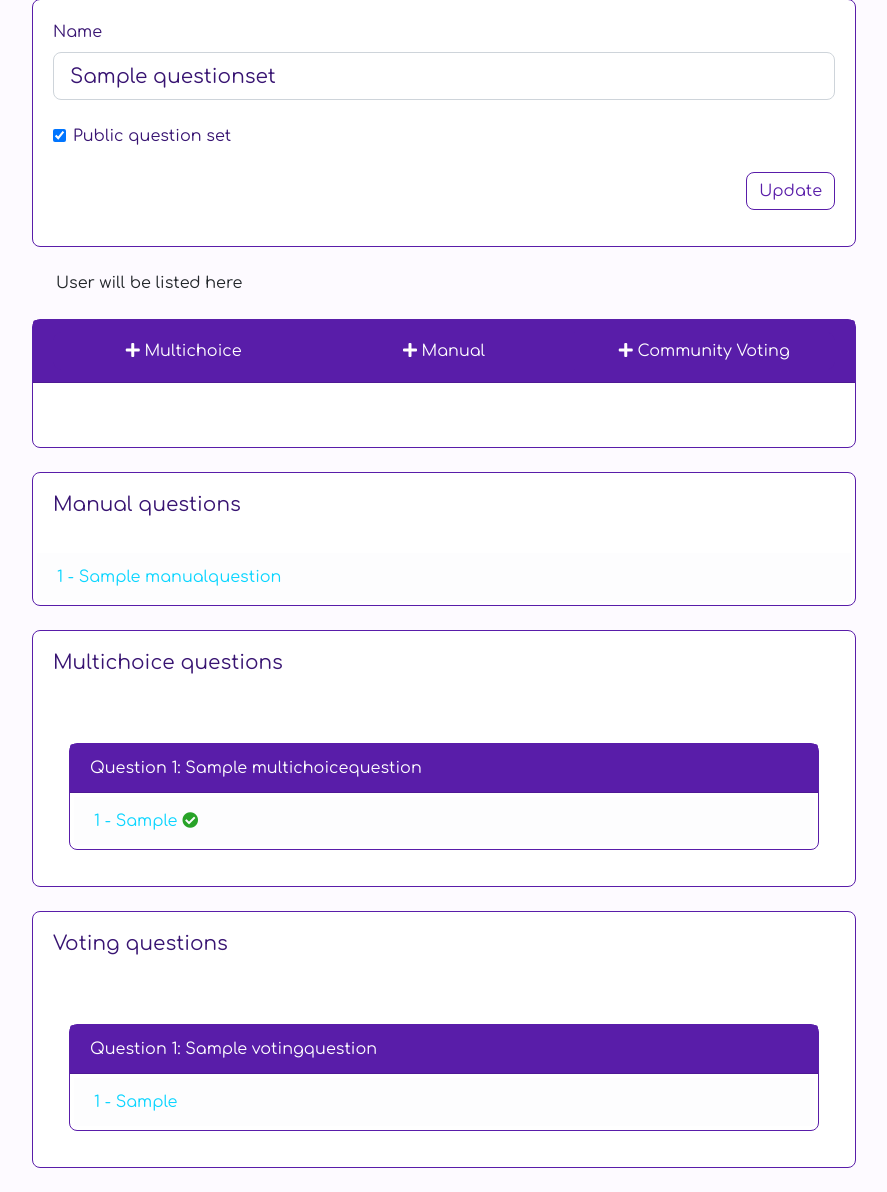
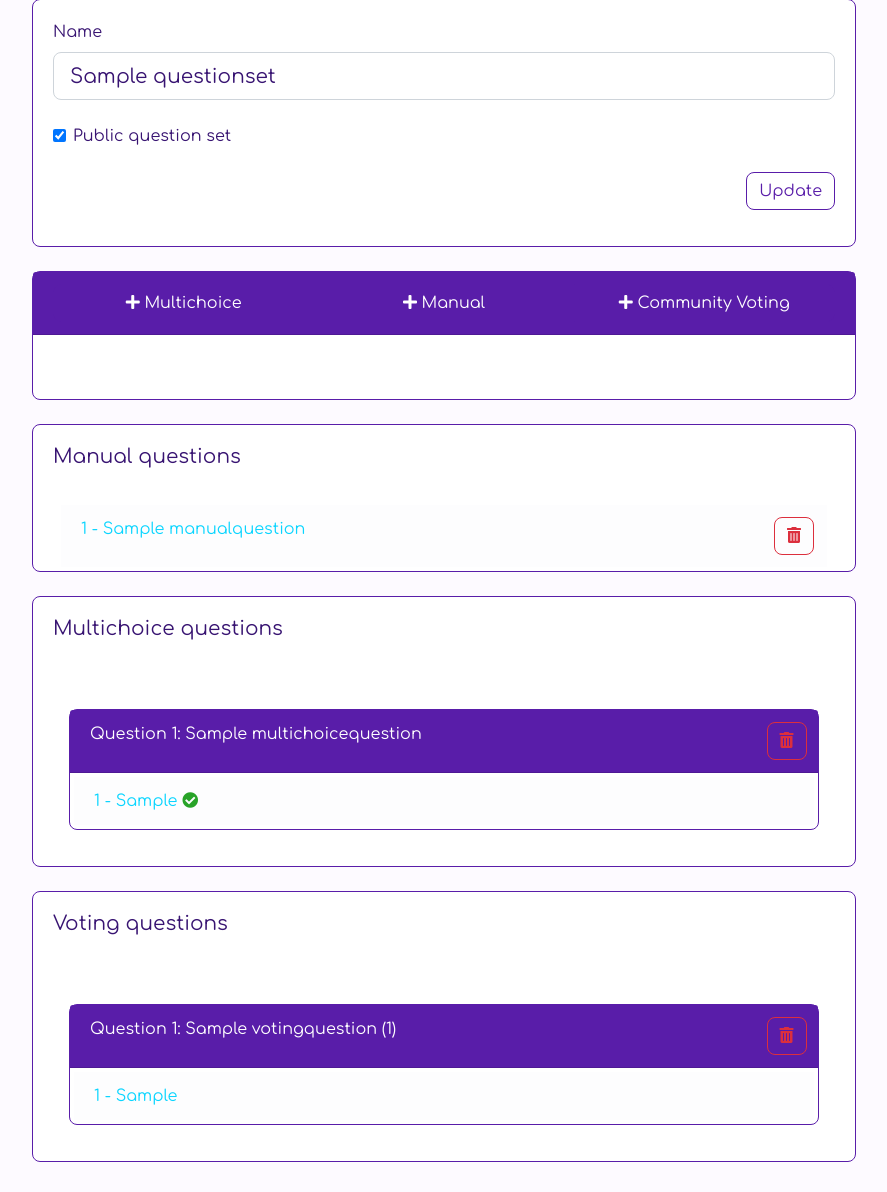
Before and after one commit to gerardocm/online-quiz-platform, a Flask app: page /create-question-set/1 in a window 1280 px wide. Shown: the part 97-1289 px from the top of the page, without its empty margins (196-1083 px from the left). After the commit the page ends 1259 px from the top, so only its background shows below. Run offline with Flask 2, Linux system fonts and the light colour scheme; a user stored in the database is signed in; tables that the repository leaves empty hold one stand-in row (values such as "Sample post"); some libraries are stand-ins or nearby versions.

Commit message:
Delete questions on question set create page

```diff
--- a/onlinequiz/main.py
+++ b/onlinequiz/main.py
@@ -87,10 +87,6 @@ def __get_full_question_set(set_id):
   for question in voting_questions:
     question.options = VotingOption.query.filter_by(voting_question=question.id).all()
 
-  print(multichoice_question)
-  print(manual_question)
-  print(voting_question)
-
   return {
     "multichoice_questions": multichoice_questions,
     "manual_questions": manual_questions,
@@ -175,6 +171,28 @@ def multichoice_question_post(set_id):
   response.status_code = 200
   return response
 
+@main.route('/create-question-set/<int:set_id>/multichoice-question/<int:question_id>', methods=['DELETE'])
+@login_required
+def multichoice_question_delete(set_id, question_id):
+  question_set = QuestionSet.query.filter_by(id=set_id).first()
+  if question_set.owner != current_user.id:
+    return redirect(url_for('main.not_auth'))
+
+  question = MultichoiceQuestion.query.filter_by(id=question_id).first()
+  if question is None:
+    raise InvalidUsage('Multichoice question not found.', status_code=500)
+
+  options = MultichoiceOption.query.filter_by(multichoice_question=question.id).all()
+  for option in options:
+    db.session.delete(option)
+    db.session.commit()
+
+  db.session.delete(question)
+  db.session.commit()
+  response = jsonify({})
+  response.status_code = 200
+  return response
+
 @main.route('/create-question-set/<int:set_id>/manual-question')
 @login_required
 def manual_question(set_id):
@@ -213,6 +231,24 @@ def manual_question_post(set_id):
   })
   response.status_code = 200
   return response
+
+@main.route('/create-question-set/<int:set_id>/manual-question/<int:question_id>', methods=['DELETE'])
+@login_required
+def manual_question_delete(set_id, question_id):
+  question_set = QuestionSet.query.filter_by(id=set_id).first()
+  if question_set.owner != current_user.id:
+    return redirect(url_for('main.not_auth'))
+
+  question = ManualQuestion.query.filter_by(id=question_id).first()
+  if question is None:
+    raise InvalidUsage('Manual question not found.', status_code=500)
+
+  db.session.delete(question)
+  db.session.commit()
+  response = jsonify({})
+  response.status_code = 200
+  return response
+
 
 @main.route('/create-question-set/<int:set_id>/voting-question')
 @login_required
@@ -264,6 +300,28 @@ def voting_question_post(set_id):
   response.status_code = 200
   return response
 
+@main.route('/create-question-set/<int:set_id>/voting-question/<int:question_id>', methods=['DELETE'])
+@login_required
+def voting_question_delete(set_id, question_id):
+  question_set = QuestionSet.query.filter_by(id=set_id).first()
+  if question_set.owner != current_user.id:
+    return redirect(url_for('main.not_auth'))
+
+  question = VotingQuestion.query.filter_by(id=question_id).first()
+  if question is None:
+    raise InvalidUsage('Voting question not found.', status_code=500)
+
+  options = VotingOption.query.filter_by(voting_question=question.id).all()
+  for option in options:
+    db.session.delete(option)
+    db.session.commit()
+
+  db.session.delete(question)
+  db.session.commit()
+  response = jsonify({})
+  response.status_code = 200
+  return response
+
 class InvalidUsage(Exception):
     status_code = 400
 
--- a/onlinequiz/templates/create-question-set.html
+++ b/onlinequiz/templates/create-question-set.html
@@ -48,11 +48,8 @@
         </form>
       </div>
     </div>
+
     {% if set_id %}
-      <div class="m-4">
-        User will be listed here
-      </div>
-
       <div class="my-4">
         <div class="card w-100">
           <div class="card-header text-center">
@@ -78,17 +75,24 @@
       </div>
       <div class="my-4" id="manual-questions">
         <div class="card w-100">
-          <!-- <div class="card-header">
-            Manual questions
-          </div> -->
           <div class="card-body">
             <h5 class="card-title">Manual questions</h5>
           </div>
           <div class="card-body p-1">
-            <ul class="list-group list-group-flush" id="manual-question-list">
+            <ul class="list-group list-group-flush mx-4" id="manual-question-list">
               {% for question in questions.manual_questions %}
-                <li class="list-group-item list-group-item-action list-group-item-light">
-                  {{loop.index}} - {{question.question}}
+                <li class="list-group-item list-group-item-action list-group-item-light" id="{{question.id}}">
+                  <div class="row" >
+                    <div class="col-sm-11">
+                      {{loop.index}} - {{question.question}}
+                    </div>
+                    <div class="col-sm-1">
+                      <button type="button" class="btn btn-outline-danger" id="btn-delete-question"
+                        onclick="deleteManualQuestion({{question.id}})">
+                        <i class="fas fa-trash-alt"></i>
+                      </button>
+                    </div>
+                  </div>
                 </li>
               {% endfor %}
             </ul>
@@ -100,11 +104,21 @@
           <div class="card-body">
             <h5 class="card-title">Multichoice questions</h5>
           </div>
-          <div class="card-body">
+          <div class="card-body" id="multichoice-question-list">
             {% for question in questions.multichoice_questions %}
-              <div class="card w-auto m-3">
+              <div class="card w-auto m-3" id="{{question.id}}">
                 <div class="card-header">
-                  Question {{loop.index}}: {{question.question}}
+                  <div class="row">
+                    <div class="col-sm-11">
+                      Question {{loop.index}}: {{question.question}}
+                    </div>
+                    <div class="col-sm-1">
+                      <button type="button" class="btn btn-outline-danger" id="btn-delete-question"
+                        onclick="deleteMultichoiceQuestion({{question.id}})">
+                        <i class="fas fa-trash-alt"></i>
+                      </button>
+                    </div>
+                  </div>
                 </div>
                 <div class="card-body p-1">
                   <ul class="list-group list-group-flush" id="manual-question-list">
@@ -131,11 +145,21 @@
           <div class="card-body">
             <h5 class="card-title">Voting questions</h5>
           </div>
-          <div class="card-body">
+          <div class="card-body" id="voting-question-list">
             {% for question in questions.voting_questions %}
-              <div class="card w-auto m-3">
+              <div class="card w-auto m-3" id="{{question.id}}">
                 <div class="card-header">
-                  Question {{loop.index}}: {{question.question}}
+                  <div class="row">
+                    <div class="col-sm-11">
+                      Question {{loop.index}}: {{question.question}} ({{question.id}})
+                    </div>
+                    <div class="col-sm-1">
+                      <button type="button" class="btn btn-outline-danger" id="btn-delete-question"
+                        onclick="deleteVotingQuestion({{question.id}})">
+                        <i class="fas fa-trash-alt"></i>
+                      </button>
+                    </div>
+                  </div>
                 </div>
                 <div class="card-body p-1">
                   <ul class="list-group list-group-flush" id="manual-question-list">
```
Also changed, not shown: onlinequiz/static/scripts/create-question-set.js (+50 -0 lines).
